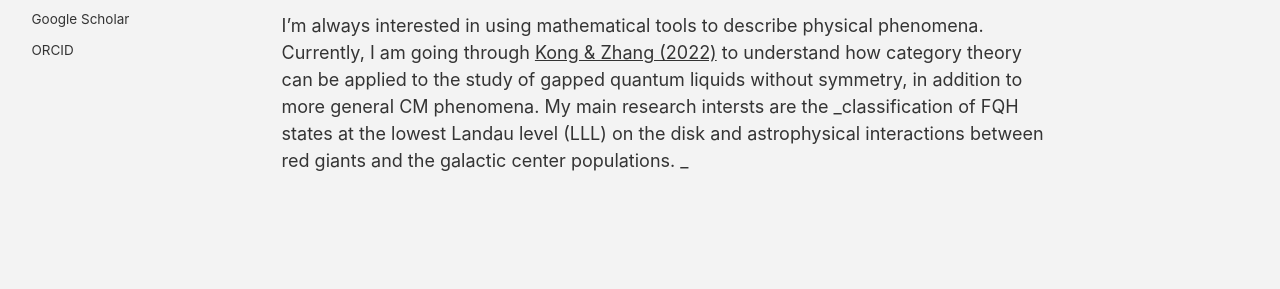
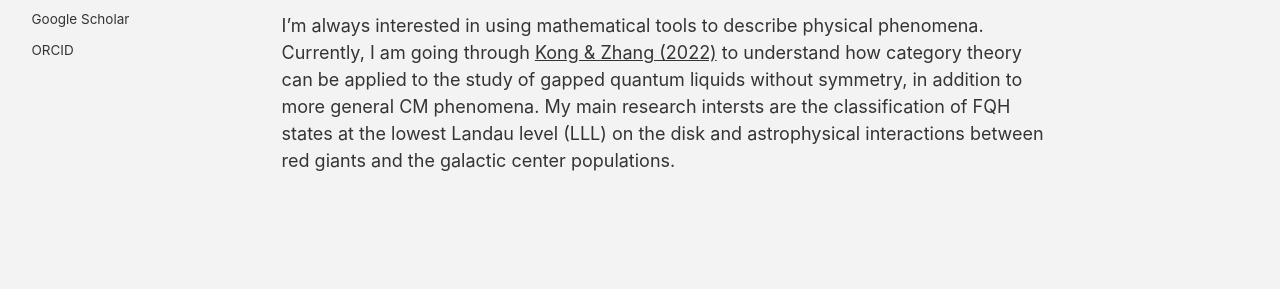
Before and after one commit to tk3411/tk3411.github.io, a Jekyll site: the page built from _pages/about.md, in a window 1280 px wide. Shown: the part 337-626 px from the top of the page. Built offline with Jekyll 4.4.1, drawn with Linux system fonts in a browser that asks for light colours; a style sheet for code colours, icons or effects is not loaded.

```diff
--- a/_pages/about.md
+++ b/_pages/about.md
@@ -11,4 +11,4 @@ I am currently a first-year physics PhD student and Hughes Fellow at WashU. My r
 
 Research Interests
 ======
-I'm always interested in using mathematical tools to describe physical phenomena. Currently, I am going through [Kong & Zhang (2022)]([url](https://arxiv.org/abs/2205.05565)) to understand how category theory can be applied to the study of gapped quantum liquids without symmetry, in addition to more general CM phenomena. My main research intersts are the _classification of FQH states at the lowest Landau level (LLL) on the disk and astrophysical interactions between red giants and the galactic center populations. _
+I'm always interested in using mathematical tools to describe physical phenomena. Currently, I am going through [Kong & Zhang (2022)]([url](https://arxiv.org/abs/2205.05565)) to understand how category theory can be applied to the study of gapped quantum liquids without symmetry, in addition to more general CM phenomena. My main research intersts are the classification of FQH states at the lowest Landau level (LLL) on the disk and astrophysical interactions between red giants and the galactic center populations.
```
